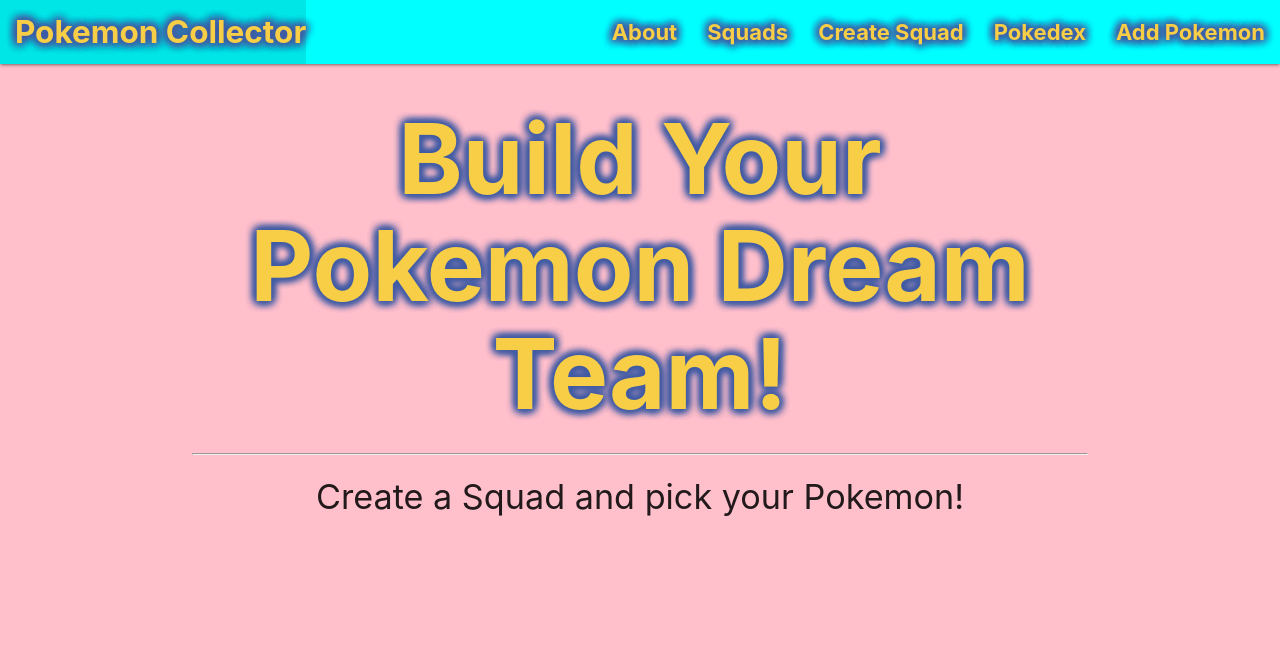
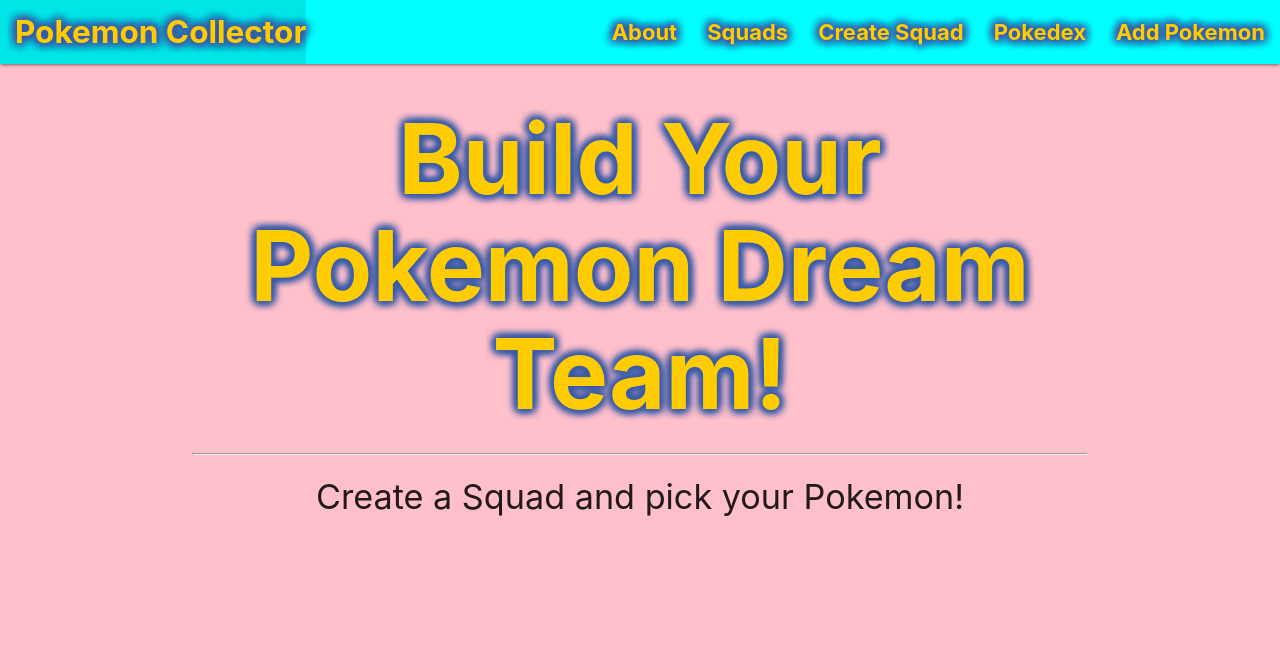
Before and after one commit to marsailifox/PokemonCollector, a Django app: page /about/ in a window 1280 px wide. Shown: the top 668 px of the page. Run offline with Django 4.2, Linux system fonts and the light colour scheme.

Commit message:
changed readme

```diff
--- a/main_app/static/css/style.css
+++ b/main_app/static/css/style.css
@@ -9,10 +9,10 @@
   font-size: 6.5rem;
   margin: 40;
   font-weight: 700;
-  color: rgb(247, 206, 70);
-  text-shadow: 9px 1px .5px rgb(64, 91, 164);
-  text-shadow: rgb(64, 91, 164) 0px 0px 10px,   rgb(64, 91, 164) 0px 0px 10px,
-  rgb(64, 91, 164) 0px 0px 10px, rgb(64, 91, 164) 0px 0px 10px,   rgb(64, 91, 164) 0px 0px 10px,   rgb(64, 91, 164) 0px 0px 10px;
+  color: rgb(255, 204, 2);
+  text-shadow: 9px 1px .5px rgb(56, 91, 168);
+  text-shadow: rgb(56, 91, 168) 0px 0px 10px,   rgb(56, 91, 168) 0px 0px 10px,
+  rgb(56, 91, 168) 0px 0px 10px, rgb(56, 91, 168) 0px 0px 10px,   rgb(56, 91, 168) 0px 0px 10px,   rgb(56, 91, 168) 0px 0px 10px;
 }
 
 body > main > img {
@@ -35,10 +35,10 @@
 nav ul a {
   font-size: 22px;
   font-weight: 700;
-  color: rgb(247, 206, 70);
-  text-shadow: 9px 1px .5px rgb(64, 91, 164);
-  text-shadow: rgb(64, 91, 164) 0px 0px 10px,   rgb(64, 91, 164) 0px 0px 10px,
-  rgb(64, 91, 164) 0px 0px 10px, rgb(64, 91, 164) 0px 0px 10px,   rgb(64, 91, 164) 0px 0px 10px,   rgb(64, 91, 164) 0px 0px 10px;
+  color: rgb(255, 204, 2);
+  text-shadow: 9px 1px .5px rgb(56, 91, 168);
+  text-shadow: rgb(56, 91, 168) 0px 0px 10px,   rgb(56, 91, 168) 0px 0px 10px,
+  rgb(56, 91, 168) 0px 0px 10px, rgb(56, 91, 168) 0px 0px 10px,   rgb(56, 91, 168) 0px 0px 10px,   rgb(56, 91, 168) 0px 0px 10px;
 }
 
 nav {
@@ -47,10 +47,10 @@
 
 nav .brand-logo {
   font-weight: 700;
-  color: rgb(247, 206, 70);
-  text-shadow: 9px 1px .5px rgb(64, 91, 164);
-  text-shadow: rgb(64, 91, 164) 0px 0px 10px,   rgb(64, 91, 164) 0px 0px 10px,
-  rgb(64, 91, 164) 0px 0px 10px, rgb(64, 91, 164) 0px 0px 10px,   rgb(64, 91, 164) 0px 0px 10px,   rgb(64, 91, 164) 0px 0px 10px;
+  color: rgb(255, 204, 2);
+  text-shadow: 9px 1px .5px rgb(56, 91, 168);
+  text-shadow: rgb(56, 91, 168) 0px 0px 10px,   rgb(56, 91, 168) 0px 0px 10px,
+  rgb(56, 91, 168) 0px 0px 10px, rgb(56, 91, 168) 0px 0px 10px,   rgb(56, 91, 168) 0px 0px 10px,   rgb(56, 91, 168) 0px 0px 10px;
 }
 
 body > main > div > div.col.s6 > div > div.card-content {
```
Also changed, not shown: README.md.
